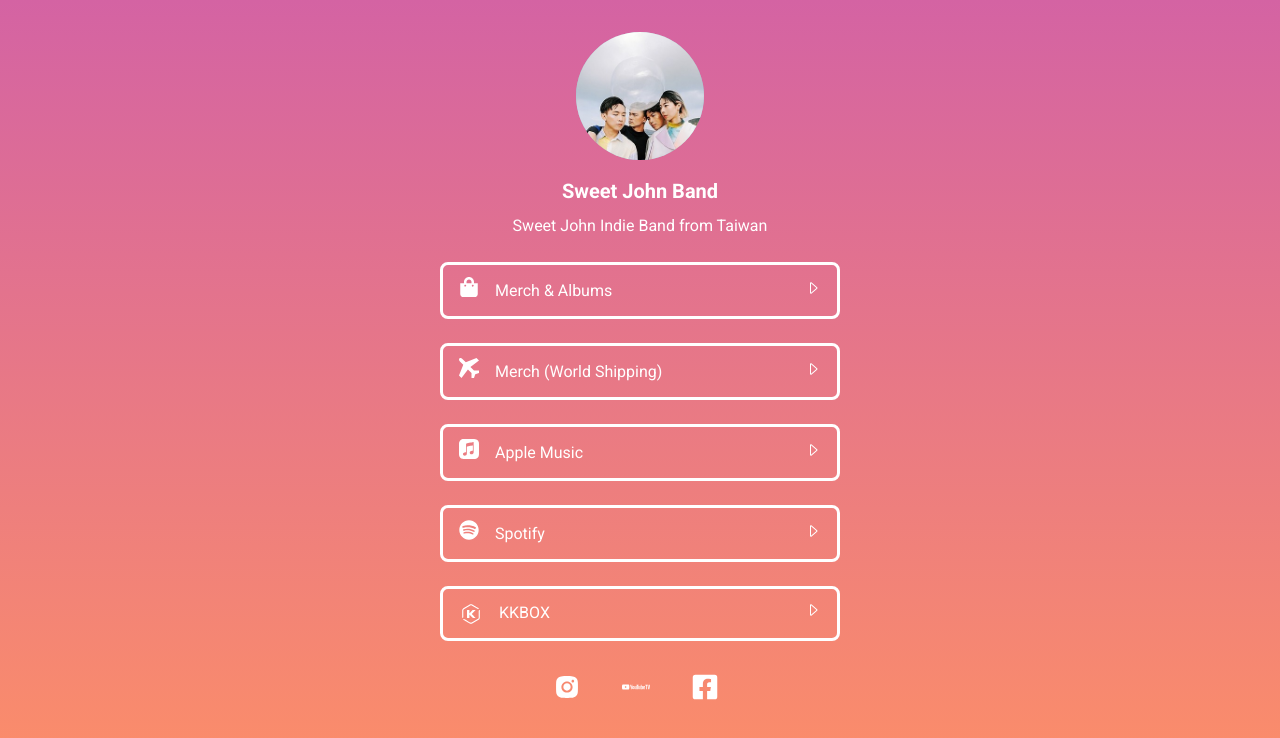
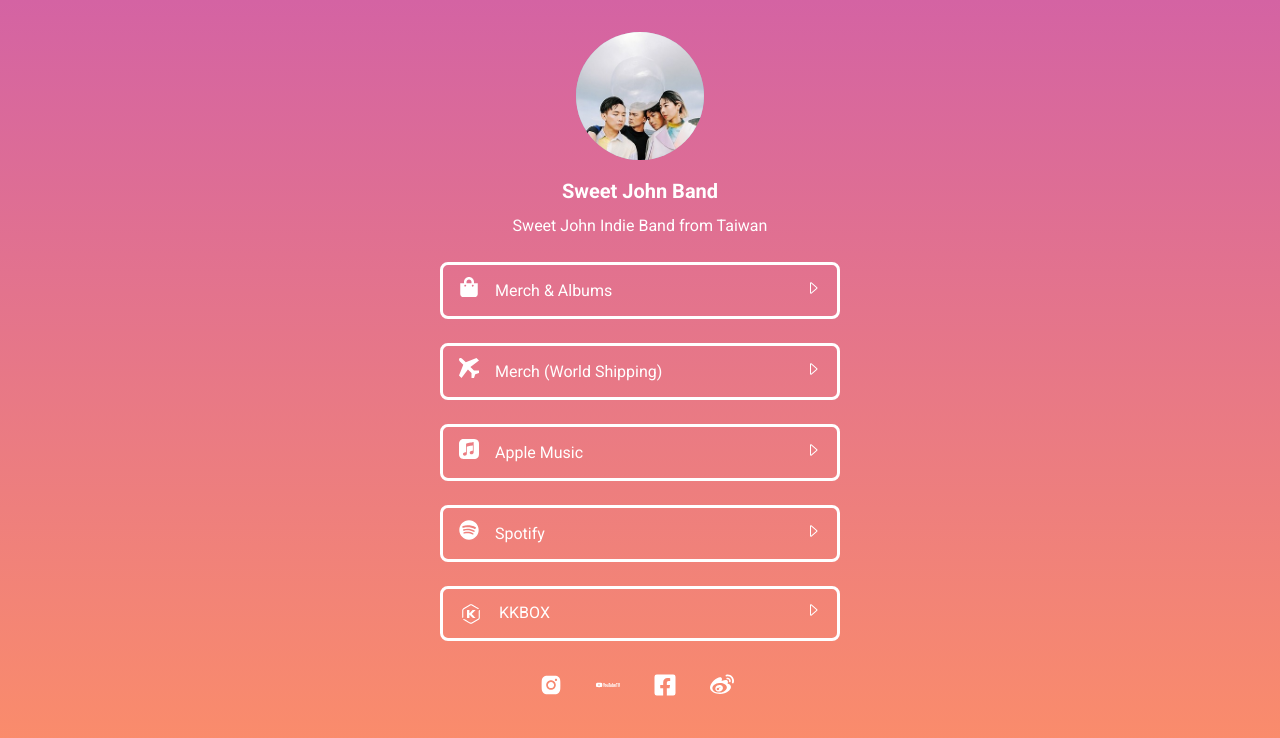
Before and after one commit to xJkit/sweetjohn_link_page, a Next.js app: page / in a window 1280 px wide. Shown: the top 738 px of the page. Built offline with nearby package versions, Linux system fonts and the light colour scheme.

Commit message:
新增微博連結

```diff
--- a/components/Icons.js
+++ b/components/Icons.js
@@ -1,10 +1,15 @@
 import React from 'react';
 import { Icon } from '@chakra-ui/react';
 // react-icons
-import { FaShoppingBag, FaFacebookSquare, FaSpotify } from 'react-icons/fa';
+import {
+  FaShoppingBag,
+  FaFacebookSquare,
+  FaSpotify,
+  FaWeibo,
+} from 'react-icons/fa';
 import { BiAlbum } from 'react-icons/bi';
 import { BsCaretRight } from 'react-icons/bs';
-import { AiFillInstagram, AiFillFacebook } from 'react-icons/ai';
+import { AiFillInstagram } from 'react-icons/ai';
 import { SiYoutubetv, SiApplemusic } from 'react-icons/si';
 import { ImAirplane } from 'react-icons/im';
 
@@ -21,6 +26,7 @@
 Icons.Spotify = (props) => <Icon as={FaSpotify} {...props} />;
 Icons.CaretRight = (props) => <Icon as={BsCaretRight} {...props} />;
 Icons.Airplane = (props) => <Icon as={ImAirplane} {...props} />;
+Icons.Weibo = (props) => <Icon as={FaWeibo} {...props} />;
 Icons.KKBOX = (props) => (
   <Icon viewBox="0 0 100 100" {...props}>
     <defs>
--- a/config/constants.js
+++ b/config/constants.js
@@ -7,4 +7,5 @@
   plane: 'plane',
   spotify: 'spotify',
   kkbox: 'kkbox',
+  weibo: 'weibo',
 };
--- a/pages/index.js
+++ b/pages/index.js
@@ -45,7 +45,7 @@
             </ButtonLink>
           ))}
         </VStack>
-        <HStack minW="200px" justifyContent="space-around">
+        <HStack minW="220px" justifyContent="space-around">
           {socialLinks.map((link) => (
             <IconButton
               key={link.title}
@@ -54,17 +54,17 @@
               onClick={() => window.open(link.url, '_blank')}
               boxShadow="none"
               border="none"
-              _active={{}}
               _hover={{
                 transform: 'scale(1.2)',
               }}
               icon={
                 {
                   [LINK_KINDS.instagram]: (
-                    <Icons.Instagram boxSize={7} mr={2} />
+                    <Icons.Instagram boxSize={6} mr={2} />
                   ),
-                  [LINK_KINDS.facebook]: <Icons.Facebook boxSize={7} mr={2} />,
-                  [LINK_KINDS.youtube]: <Icons.YouTubeTV boxSize={7} mr={2} />,
+                  [LINK_KINDS.facebook]: <Icons.Facebook boxSize={6} mr={2} />,
+                  [LINK_KINDS.youtube]: <Icons.YouTubeTV boxSize={6} mr={2} />,
+                  [LINK_KINDS.weibo]: <Icons.Weibo boxSize={6} mr={2} />,
                 }[link.kind]
               }
             />
@@ -139,4 +139,9 @@
     url: 'https://www.facebook.com/sweetjohnband',
     kind: LINK_KINDS.facebook,
   },
+  {
+    title: 'Weibo',
+    url: 'https://weibo.com/SweetJohn',
+    kind: LINK_KINDS.weibo,
+  },
 ];
```
